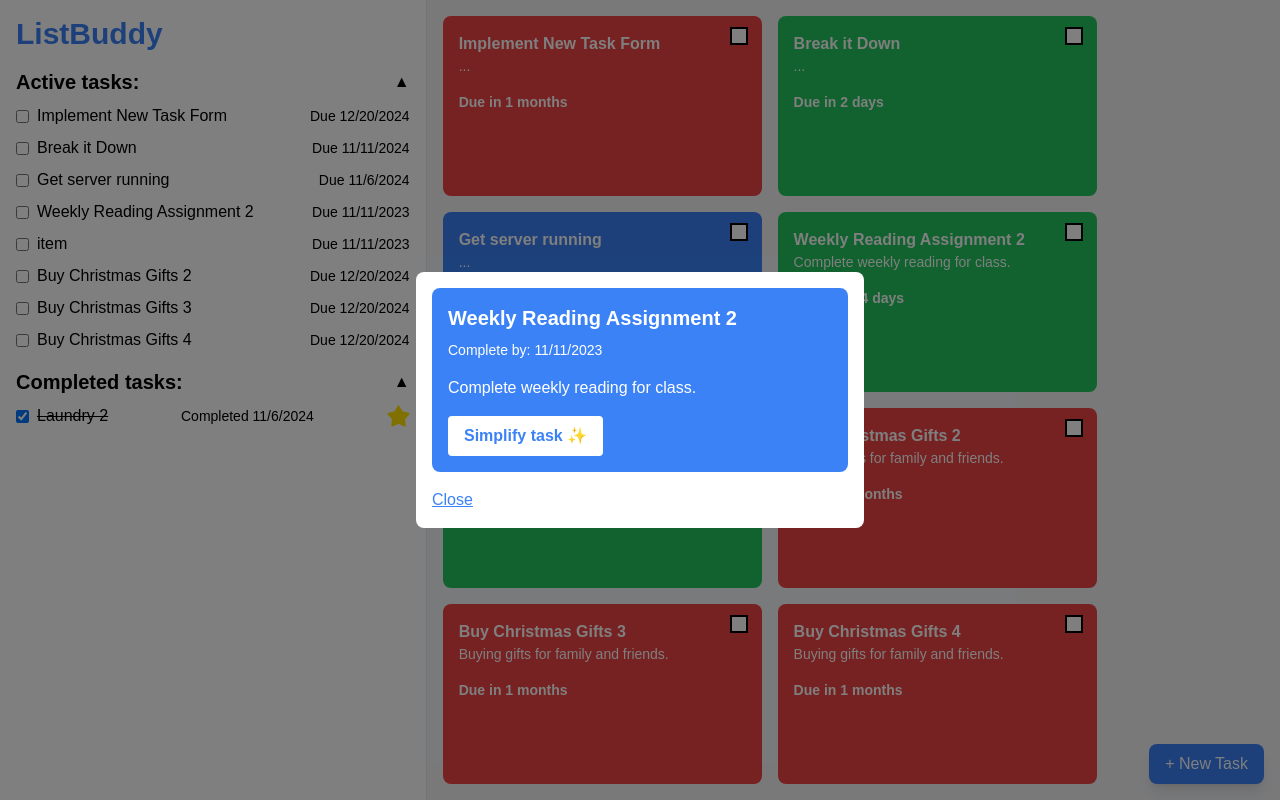
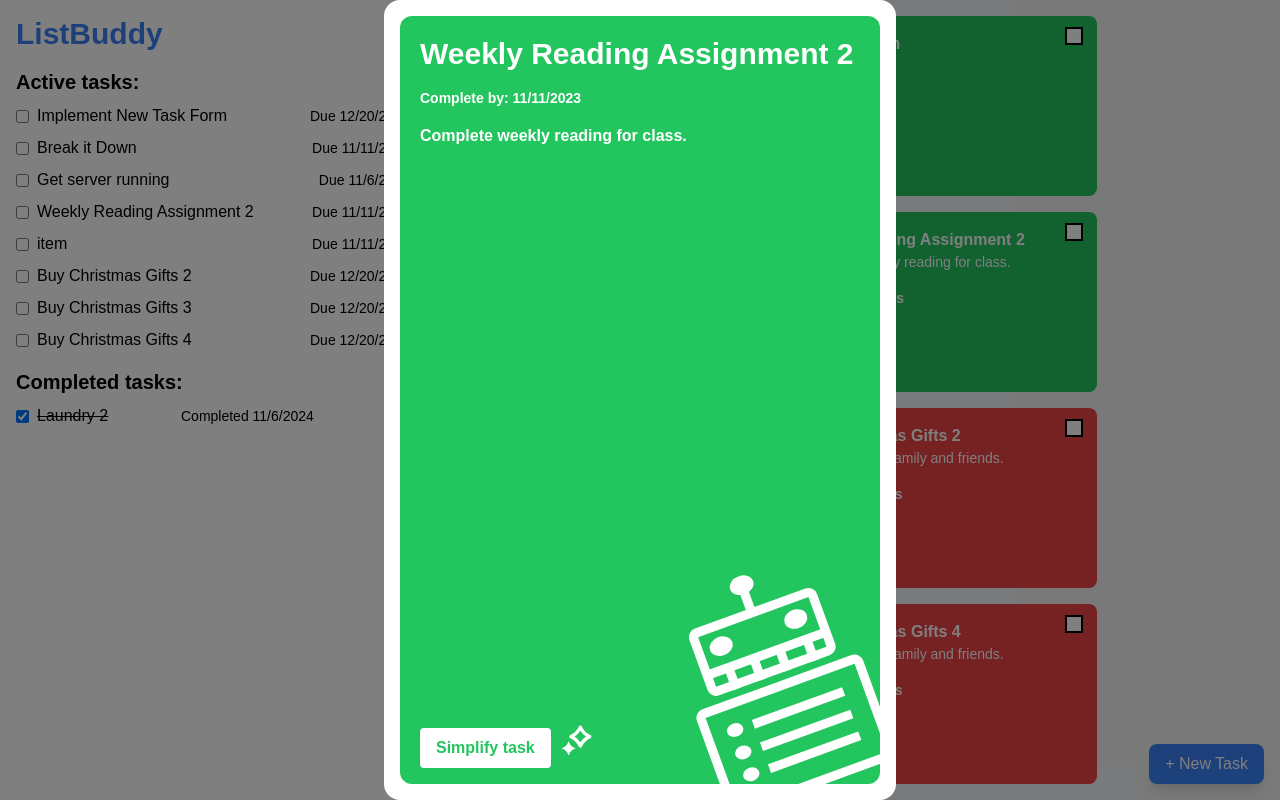
Before and after one commit to StuffGames/list-buddy-app, a Next.js app: page /home in a window 1280 px wide. Both pictures are taken after a click on the element 937 px from the left and 302 px from the top of the page. Built offline with nearby package versions, Linux system fonts and the light colour scheme.

Commit message:
task view edit

```diff
--- a/app/home/page.jsx
+++ b/app/home/page.jsx
@@ -224,8 +224,8 @@ const HomePage = () => {
             const boxSize = task.priority <= 2
               ? 'col-span-2 row-span-2'
               : task.priority <= 4
-              ? 'col-span-3 row-span-3'
-              : 'col-span-4 row-span-4';
+              ? 'col-span-2 row-span-2'
+              : 'col-span-2 row-span-2';
             const color = task.category === 'work'
               ? 'bg-red-500'
               : task.category === 'school'
@@ -271,18 +271,18 @@ const HomePage = () => {
 
       {/* TaskView Modal */}
       {taskViewOpen && selectedTask && (
-        <div className="fixed inset-0 flex items-center justify-center bg-black bg-opacity-50 z-50">
-          <div className="bg-white p-4 rounded-lg w-full max-w-md">
-            <TaskView task={selectedTask} />
-            <button
-              onClick={closeTaskView}
-              className="mt-4 text-blue-500 underline"
-            >
-              Close
-            </button>
-          </div>
-        </div>
-      )}
+        <div
+          className="fixed inset-0 flex items-center justify-center bg-black bg-opacity-50 z-50"
+          onClick={closeTaskView} // Close the modal when clicking the background
+        >
+        <div
+          className="bg-white p-4 rounded-2xl w-full max-w-lg h-full"
+          onClick={(e) => e.stopPropagation()} // Prevent closing when clicking inside the modal
+        >
+      <TaskView task={selectedTask} />
+    </div>
+  </div>
+)}
 
       {/* Add New Task Button */}
       <div className="absolute bottom-4 right-4">
--- a/components/TaskView.js
+++ b/components/TaskView.js
@@ -1,26 +1,56 @@
 // components/TaskView.js
 
 export default function TaskView({ task }) {
+  const color = task.category === 'work'
+              ? ['bg-red-500','text-red-500']
+              : task.category === 'school'
+              ? ['bg-green-500', 'text-green-500']
+              : task.category === 'home'
+              ? ['bg-blue-500','text-blue-500']
+              : ['bg-purple-500','text-purple-500'];
+
   return (
-      <div className="p-4 bg-blue-500 text-white rounded-lg">
-          <h2 className="text-xl font-bold">{task.name}</h2>
-          <p className="mt-2 text-sm">Complete by: {task.deadline.toLocaleDateString()}</p>
-          <p className="mt-4">{task.description}</p>
+
+      <div className= {`p-5 ${color[0]} text-white rounded-xl h-full relative`}>
+          <h2 className="text-3xl font-bold">{task.name}</h2>
+          <p className="mt-4 text-sm font-bold">Complete by: {task.deadline.toLocaleDateString()}</p>
+          <p className="mt-4 font-bold">{task.description}</p>
+          <div className="flex items-center space-x-2 absolute bottom-4 justify-center mt-6">
           <button
-              className="mt-4 px-4 py-2 bg-white text-blue-500 font-semibold rounded hover:bg-blue-100 transition"
+              className={`mt-4 px-4 py-2 bg-white ${color[1]} font-semibold rounded hover:bg-blue-100 transition`}
               onClick={() => {
                   // Pseudocode: Simplify task by prompting ChatGPT
                   console.log("Prompting ChatGPT to simplify the task");
               }}
           >
-              Simplify task ✨
+              Simplify task
+
           </button>
-          {/* Pseudocode for Robot SVG */}
-          <div className="absolute bottom-4 right-4">
-              {/* Replace with an actual SVG */}
-              <svg width="50" height="50" fill="white">
-                  {/* SVG code for the robot */}
-              </svg>
+          <svg width="36" height="30" viewBox="0 0 36 36" fill="none" xmlns="http://www.w3.org/2000/svg">
+            <path d="M22.017 25.2995C19.8573 20.2021 15.7977 16.1426 10.7003 13.9828C15.7977 11.8231 19.8573 7.76352 22.017 2.66616C24.1768 7.76352 28.2363 11.8231 33.3337 13.9828C28.2363 16.1426 24.1768 20.2021 22.017 25.2995Z" stroke="white" strokeWidth="4" stroke-linejoin="round"/>
+            <path d="M7.95708 20.0858C7.72015 20.0858 7.48321 20.2049 7.36474 20.4827L7.08832 21.2367C6.0616 23.9751 3.92918 26.1578 1.16493 27.1896L0.414637 27.4674C-0.138212 27.6659 -0.138212 28.4199 0.414637 28.6183L1.16493 28.8961C3.88969 29.928 6.0616 32.071 7.08832 34.8491L7.36474 35.6031C7.48321 35.8809 7.72015 36 7.95708 36C8.19402 36 8.43095 35.8809 8.54942 35.6031L8.82584 34.8491C9.85257 32.1107 11.985 29.928 14.7492 28.8961L15.4995 28.6183C16.0524 28.4199 16.0524 27.6659 15.4995 27.4674L14.7492 27.1896C12.0245 26.1578 9.85257 24.0148 8.82584 21.2367L8.54942 20.4827C8.43095 20.2049 8.19402 20.0858 7.95708 20.0858Z" fill="white"/>
+          </svg>
+          </div>
+          <div className="absolute bottom-3 right-7 scale-125 rotate-[-20deg]">
+            <svg width="150" height="180" viewBox="0 0 621 789" fill="none" xmlns="http://www.w3.org/2000/svg">
+              <rect x="88.216" y="136.289" width="443.753" height="217.011" rx="16.0393" stroke="white" strokeWidth="32.0785"/>
+              <rect x="16.0393" y="411.147" width="588.107" height="360.882" rx="16.0393" stroke="white" strokeWidth="32.0785"/>
+              <line x1="80.1963" y1="288.881" x2="537.315" y2="288.881" stroke="white" strokeWidth="32.0785"/>
+              <line x1="168.412" y1="279.152" x2="168.412" y2="369.34" stroke="white" strokeWidth="32.0785"/>
+              <line x1="518.604" y1="505.63" x2="181.779" y2="505.63" stroke="white" strokeWidth="32.0785"/>
+              <line x1="518.603" y1="589.375" x2="181.778" y2="589.375" stroke="white" strokeWidth="32.0785"/>
+              <line x1="518.604" y1="670.974" x2="181.779" y2="670.974" stroke="white" strokeWidth="32.0785"/>
+              <line x1="459.793" y1="279.152" x2="459.793" y2="369.34" stroke="white" strokeWidth="32.0785"/>
+              <line x1="358.211" y1="279.152" x2="358.211" y2="369.34" stroke="white" strokeWidth="32.0785"/>
+              <line x1="261.975" y1="279.152" x2="261.975" y2="369.34" stroke="white" strokeWidth="32.0785"/>
+              <line x1="310.093" y1="47.241" x2="310.093" y2="137.429" stroke="white" strokeWidth="32.0785"/>
+              <ellipse cx="169.749" cy="209.364" rx="41.4348" ry="33.2836" fill="white"/>
+              <ellipse cx="114.949" cy="502.474" rx="29.4053" ry="23.6206" fill="white"/>
+              <ellipse cx="114.949" cy="586.22" rx="29.4053" ry="23.6206" fill="white"/>
+              <ellipse cx="114.948" cy="667.818" rx="29.4053" ry="23.6206" fill="white"/>
+              <ellipse cx="447.763" cy="209.364" rx="41.4348" ry="33.2836" fill="white"/>
+              <ellipse cx="310.093" cy="33.2836" rx="42.7714" ry="33.2836" fill="white"/>
+            </svg>
           </div>
       </div>
   );
```
